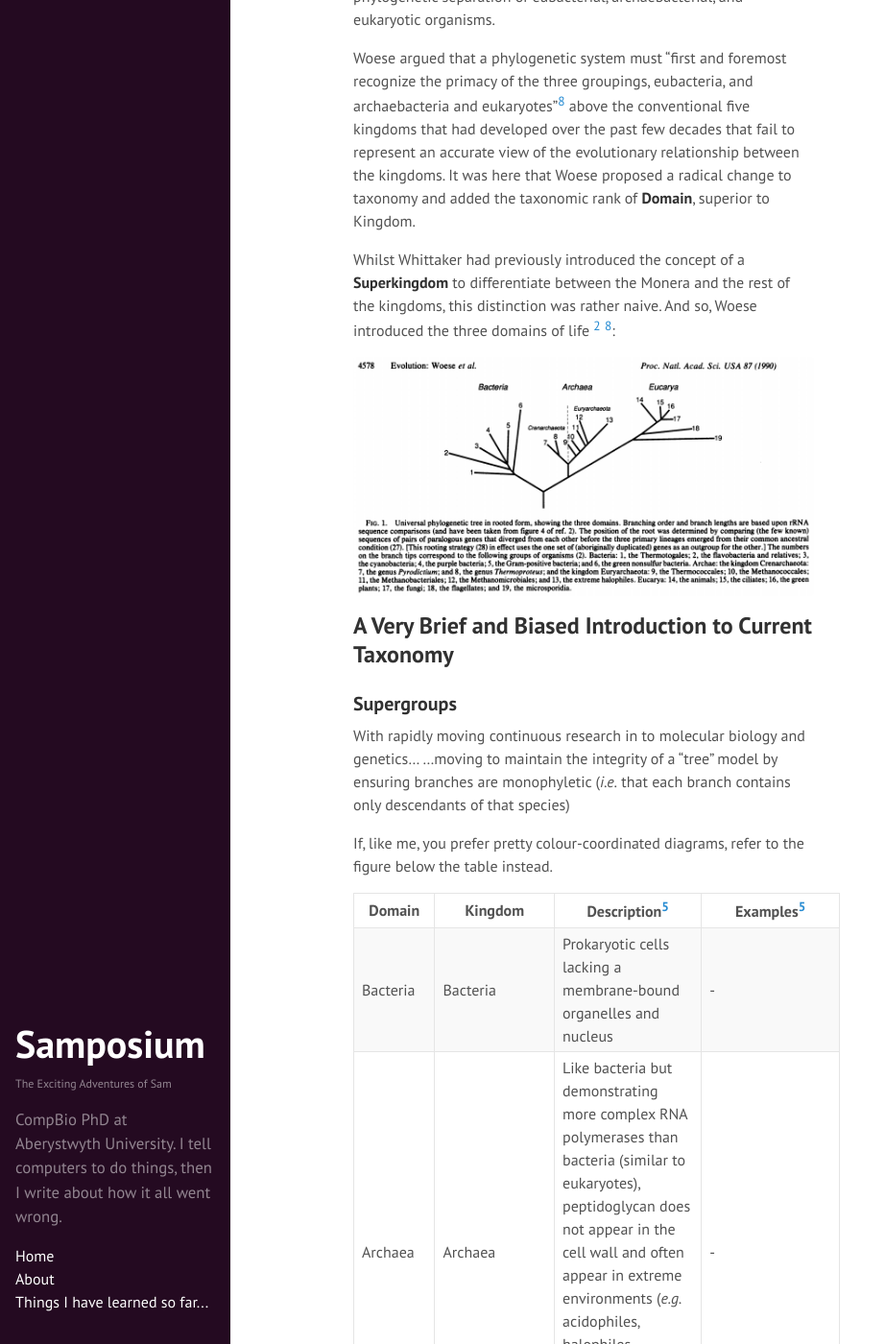
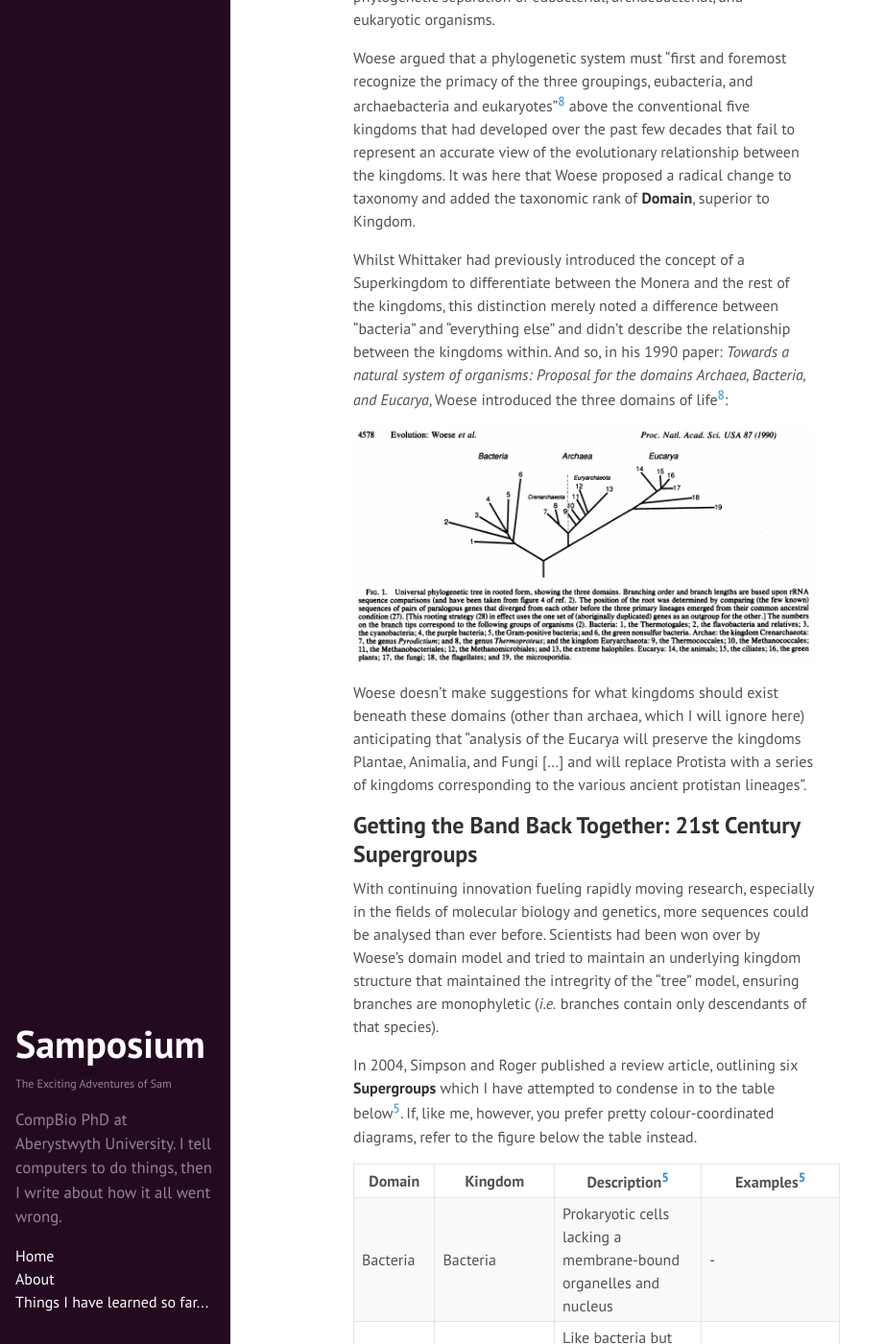
Before and after one commit to SamStudio8/samstudio8.github.io.off, a Jekyll site: the page built from _posts/2015-05-12-playing-phylogenetic-hide-seek.md, in a window 1280 px wide and 1400 px high, scrolled down 6443 px. Shown: the whole window at 96% size, without its empty margins (0-922 px from the left). Built offline with Jekyll 4.4.1, drawn with Linux system fonts in a browser that asks for light colours; Markdown is read by kramdown in place of the engine named in the settings; some of the changed text lies outside the part shown.

Commit message:
Update 2015-05-12-playing-phylogenetic-hide-seek.md

```diff
--- a/_posts/2015-05-12-playing-phylogenetic-hide-seek.md
+++ b/_posts/2015-05-12-playing-phylogenetic-hide-seek.md
@@ -187,20 +187,28 @@ represent an accurate view of the evolutionary relationship between the kingdoms
 It was here that Woese proposed a radical change to taxonomy and added
 the taxonomic rank of **Domain**, superior to Kingdom.
 
-Whilst Whittaker had previously introduced the concept of a **Superkingdom** to differentiate
-between the Monera and the rest of the kingdoms, this distinction was rather naive.
-And so, Woese introduced the three domains of life [^3] [^7]:
+Whilst Whittaker had previously introduced the concept of a Superkingdom to differentiate
+between the Monera and the rest of the kingdoms, this distinction merely noted a difference
+between "bacteria" and "everything else" and didn't describe the relationship between the
+kingdoms within. And so, in his 1990 paper: *Towards a natural system of organisms: Proposal for the domains Archaea, Bacteria, and Eucarya*, Woese introduced the three domains of life[^7]:
 
 ![]({{ site.url }}/public/posts/hide-and-seek/woese-4578-tree.png)
 
-## A Very Brief and Biased Introduction to Current Taxonomy
+Woese doesn't make suggestions for what kingdoms should exist beneath these domains
+(other than archaea, which I will ignore here) anticipating that "analysis of the Eucarya
+will preserve the kingdoms Plantae, Animalia, and Fungi [...] and will replace Protista
+with a series of kingdoms corresponding to the various ancient protistan lineages".
 
-### Supergroups
-With rapidly moving continuous research in to molecular biology and genetics...
-...moving to maintain the integrity of a "tree" model by ensuring branches are monophyletic (*i.e.* that
-each branch contains only descendants of that species)
+## Getting the Band Back Together: 21st Century Supergroups
+With continuing innovation fueling rapidly moving research, especially in the fields of
+molecular biology and genetics, more sequences could be analysed than ever before.
+Scientists had been won over by Woese's domain model and tried to maintain an underlying
+kingdom structure that maintained the intregrity of the "tree" model, ensuring branches are
+monophyletic (*i.e.* branches contain only descendants of that species).
 
-If, like me, you prefer pretty colour-coordinated diagrams, refer to the figure below the table instead.
+In 2004, Simpson and Roger published a review article, outlining six **Supergroups** which
+I have attempted to condense in to the table below[^4]. If, like me, however, you prefer
+pretty colour-coordinated diagrams, refer to the figure below the table instead.
 
 | Domain       | Kingdom  | Description[^4] | Examples[^4] |
 |--------------|----------|-------------|--------------|
```
Also changed, not shown: other parts of _posts/2015-05-12-playing-phylogenetic-hide-seek.md (+0 -4 lines).
